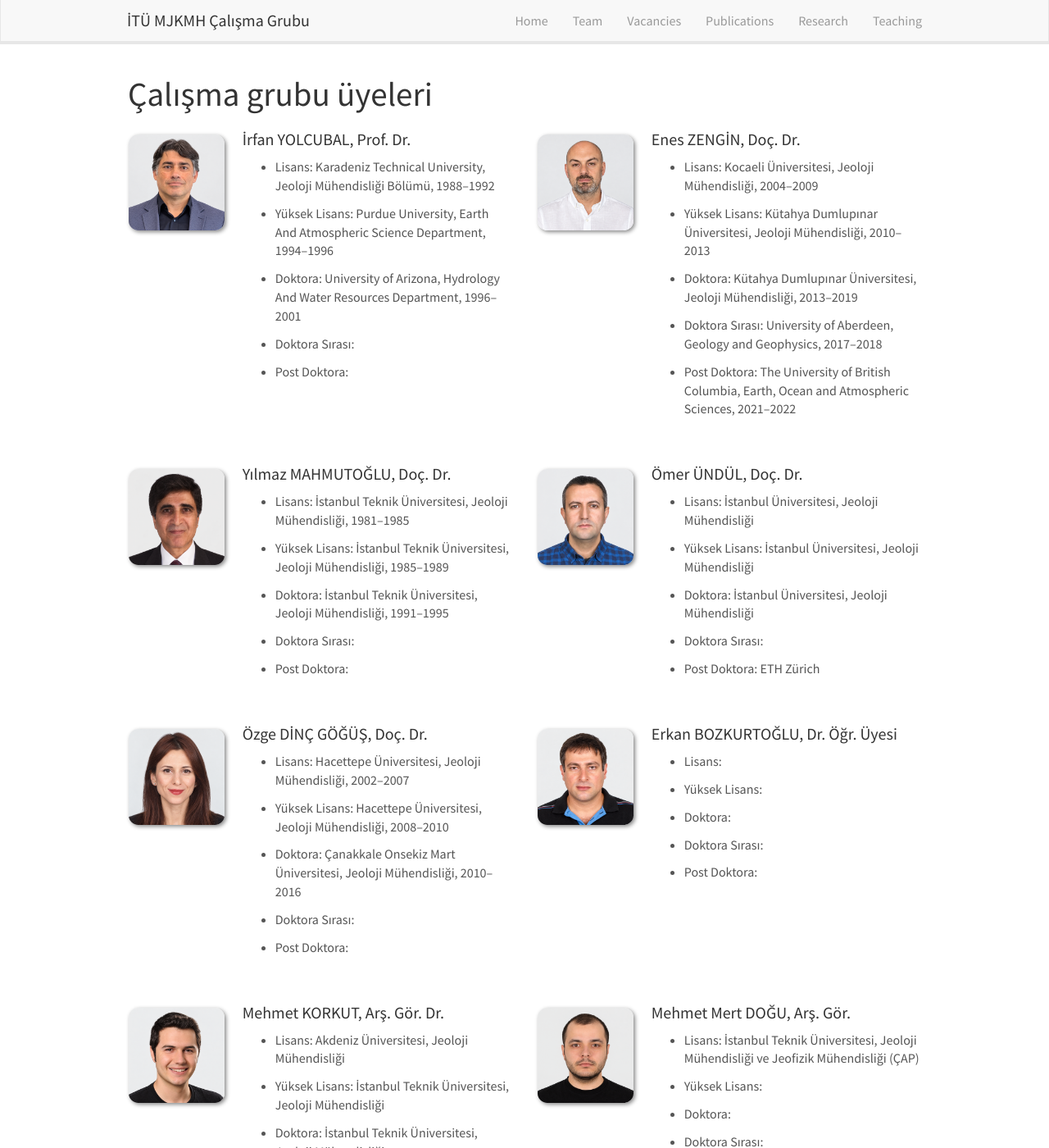
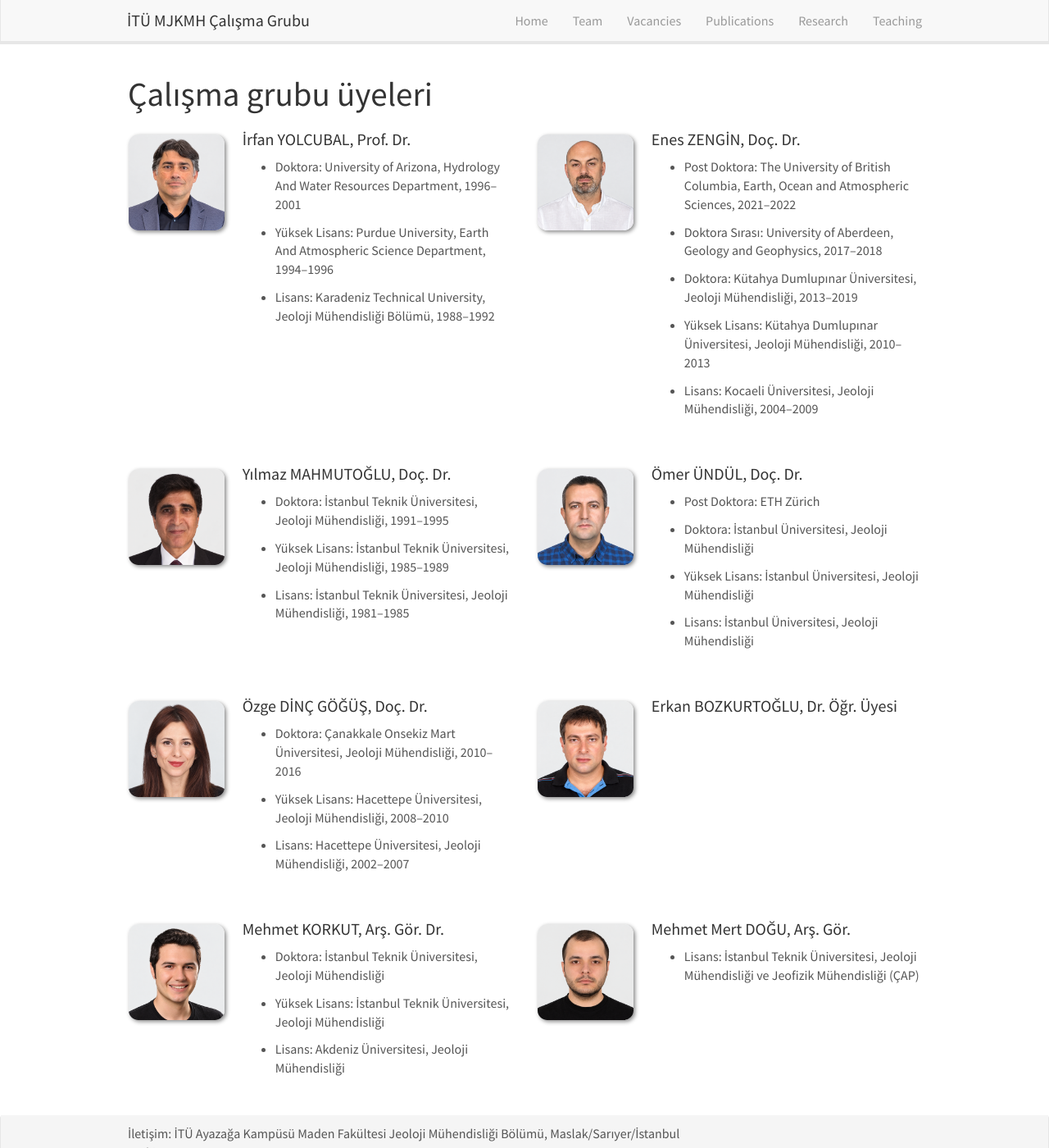
Before and after one commit to eneszengin/mjkmh, a Jekyll site: the page built from _pages/team.md, in a window 1280 px wide and 1400 px high. Shown: the whole window at 82% size. Built offline with Jekyll 4.4.1, drawn with Linux system fonts in a browser that asks for light colours; nearby versions of some CDN libraries; some of the changed text lies outside the part shown.

Commit message:
Team: eğitim sırası Post Doktora → Lisans, yalnızca yapılan aşamalar, yazı boyutu küçültüldü
Co-Authored-By: Claude Opus 5.5 <noreply@anthropic.com>

```diff
--- a/_data/team_members.yml
+++ b/_data/team_members.yml
@@ -1,84 +1,70 @@
 # Çalışma grubu üyeleri (sayfadaki sıra bu dosyadaki sıradır)
 # surname: büyük harfle (Türkçe İ elle yazılır)
 # photo: images/kisiler/ içindeki dosya adı
-# education: her satır "Aşama: Üniversite, Bölüm/Program, Yıl" biçiminde; boş bırakılabilir
+# education: yukarıdan aşağı Post Doktora → Lisans; yalnızca yapılan aşamalar; her satır "Aşama: Üniversite, Bölüm/Program, Yıl" biçiminde; boş bırakılabilir
 
 - name: İrfan
   surname: YOLCUBAL
   photo: irfan-yolcubal.png
   info: Prof. Dr.
   education:
+    - "Doktora: University of Arizona, Hydrology And Water Resources Department, 1996–2001"
+    - "Yüksek Lisans: Purdue University, Earth And Atmospheric Science Department, 1994–1996"
     - "Lisans: Karadeniz Technical University, Jeoloji Mühendisliği Bölümü, 1988–1992"
-    - "Yüksek Lisans: Purdue University, Earth And Atmospheric Science Department, 1994–1996"
-    - "Doktora: University of Arizona, Hydrology And Water Resources Department, 1996–2001"
-    - "Doktora Sırası:"
-    - "Post Doktora:"
 
 - name: Enes
   surname: ZENGİN
   photo: enes-zengin.png
   info: Doç. Dr.
   education:
+    - "Post Doktora: The University of British Columbia, Earth, Ocean and Atmospheric Sciences, 2021–2022"
+    - "Doktora Sırası: University of Aberdeen, Geology and Geophysics, 2017–2018"
+    - "Doktora: Kütahya Dumlupınar Üniversitesi, Jeoloji Mühendisliği, 2013–2019"
+    - "Yüksek Lisans: Kütahya Dumlupınar Üniversitesi, Jeoloji Mühendisliği, 2010–2013"
     - "Lisans: Kocaeli Üniversitesi, Jeoloji Mühendisliği, 2004–2009"
-    - "Yüksek Lisans: Kütahya Dumlupınar Üniversitesi, Jeoloji Mühendisliği, 2010–2013"
-    - "Doktora: Kütahya Dumlupınar Üniversitesi, Jeoloji Mühendisliği, 2013–2019"
-    - "Doktora Sırası: University of Aberdeen, Geology and Geophysics, 2017–2018"
-    - "Post Doktora: The University of British Columbia, Earth, Ocean and Atmospheric Sciences, 2021–2022"
 
 - name: Yılmaz
   surname: MAHMUTOĞLU
   photo: yilmaz-mahmutoglu.png
   info: Doç. Dr.
   education:
+    - "Doktora: İstanbul Teknik Üniversitesi, Jeoloji Mühendisliği, 1991–1995"
+    - "Yüksek Lisans: İstanbul Teknik Üniversitesi, Jeoloji Mühendisliği, 1985–1989"
     - "Lisans: İstanbul Teknik Üniversitesi, Jeoloji Mühendisliği, 1981–1985"
-    - "Yüksek Lisans: İstanbul Teknik Üniversitesi, Jeoloji Mühendisliği, 1985–1989"
-    - "Doktora: İstanbul Teknik Üniversitesi, Jeoloji Mühendisliği, 1991–1995"
-    - "Doktora Sırası:"
-    - "Post Doktora:"
 
 - name: Ömer
   surname: ÜNDÜL
   photo: omer-undul.png
   info: Doç. Dr.
   education:
+    - "Post Doktora: ETH Zürich"
+    - "Doktora: İstanbul Üniversitesi, Jeoloji Mühendisliği"
+    - "Yüksek Lisans: İstanbul Üniversitesi, Jeoloji Mühendisliği"
     - "Lisans: İstanbul Üniversitesi, Jeoloji Mühendisliği"
-    - "Yüksek Lisans: İstanbul Üniversitesi, Jeoloji Mühendisliği"
-    - "Doktora: İstanbul Üniversitesi, Jeoloji Mühendisliği"
-    - "Doktora Sırası:"
-    - "Post Doktora: ETH Zürich"
 
 - name: Özge
   surname: DİNÇ GÖĞÜŞ
   photo: ozge-dinc-gogus.png
   info: Doç. Dr.
   education:
+    - "Doktora: Çanakkale Onsekiz Mart Üniversitesi, Jeoloji Mühendisliği, 2010–2016"
+    - "Yüksek Lisans: Hacettepe Üniversitesi, Jeoloji Mühendisliği, 2008–2010"
     - "Lisans: Hacettepe Üniversitesi, Jeoloji Mühendisliği, 2002–2007"
-    - "Yüksek Lisans: Hacettepe Üniversitesi, Jeoloji Mühendisliği, 2008–2010"
-    - "Doktora: Çanakkale Onsekiz Mart Üniversitesi, Jeoloji Mühendisliği, 2010–2016"
-    - "Doktora Sırası:"
-    - "Post Doktora:"
 
 - name: Erkan
   surname: BOZKURTOĞLU
   photo: erkan-bozkurtoglu.png
   info: Dr. Öğr. Üyesi
-  education:
-    - "Lisans:"
-    - "Yüksek Lisans:"
-    - "Doktora:"
-    - "Doktora Sırası:"
-    - "Post Doktora:"
+  education: []
 
 - name: Mehmet
   surname: KORKUT
   photo: mehmet-korkut.png
   info: Arş. Gör. Dr.
   education:
+    - "Doktora: İstanbul Teknik Üniversitesi, Jeoloji Mühendisliği"
+    - "Yüksek Lisans: İstanbul Teknik Üniversitesi, Jeoloji Mühendisliği"
     - "Lisans: Akdeniz Üniversitesi, Jeoloji Mühendisliği"
-    - "Yüksek Lisans: İstanbul Teknik Üniversitesi, Jeoloji Mühendisliği"
-    - "Doktora: İstanbul Teknik Üniversitesi, Jeoloji Mühendisliği"
-    - "Doktora Sırası:"
-    - "Post Doktora:"
 
 - name: Mehmet Mert
   surname: DOĞU
@@ -86,7 +72,3 @@
   info: Arş. Gör.
   education:
     - "Lisans: İstanbul Teknik Üniversitesi, Jeoloji Mühendisliği ve Jeofizik Mühendisliği (ÇAP)"
-    - "Yüksek Lisans:"
-    - "Doktora:"
-    - "Doktora Sırası:"
-    - "Post Doktora:"
--- a/_pages/team.md
+++ b/_pages/team.md
@@ -16,7 +16,7 @@ permalink: /team/
 <div class="row">
 {% endif %}
 
-<div class="col-sm-6 clearfix">
+<div class="col-sm-6 clearfix team-member">
   <img src="{{ site.url }}{{ site.baseurl }}/images/kisiler/{{ member.photo }}" class="img-responsive" width="25%" style="float: left" />
   <h4>{{ member.name }} {{ member.surname }}, {{ member.info }}</h4>
   <ul style="overflow: hidden">
```
